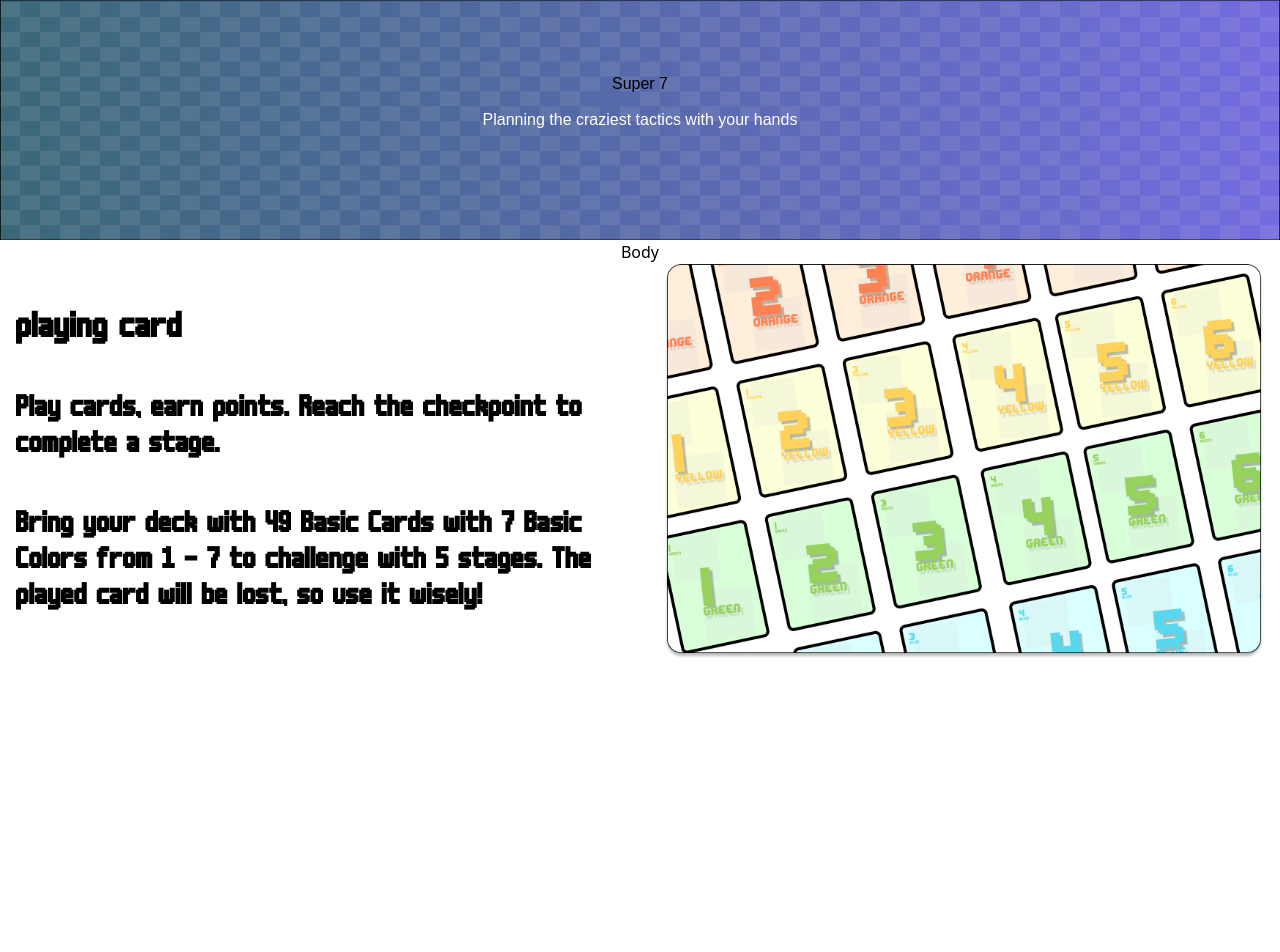
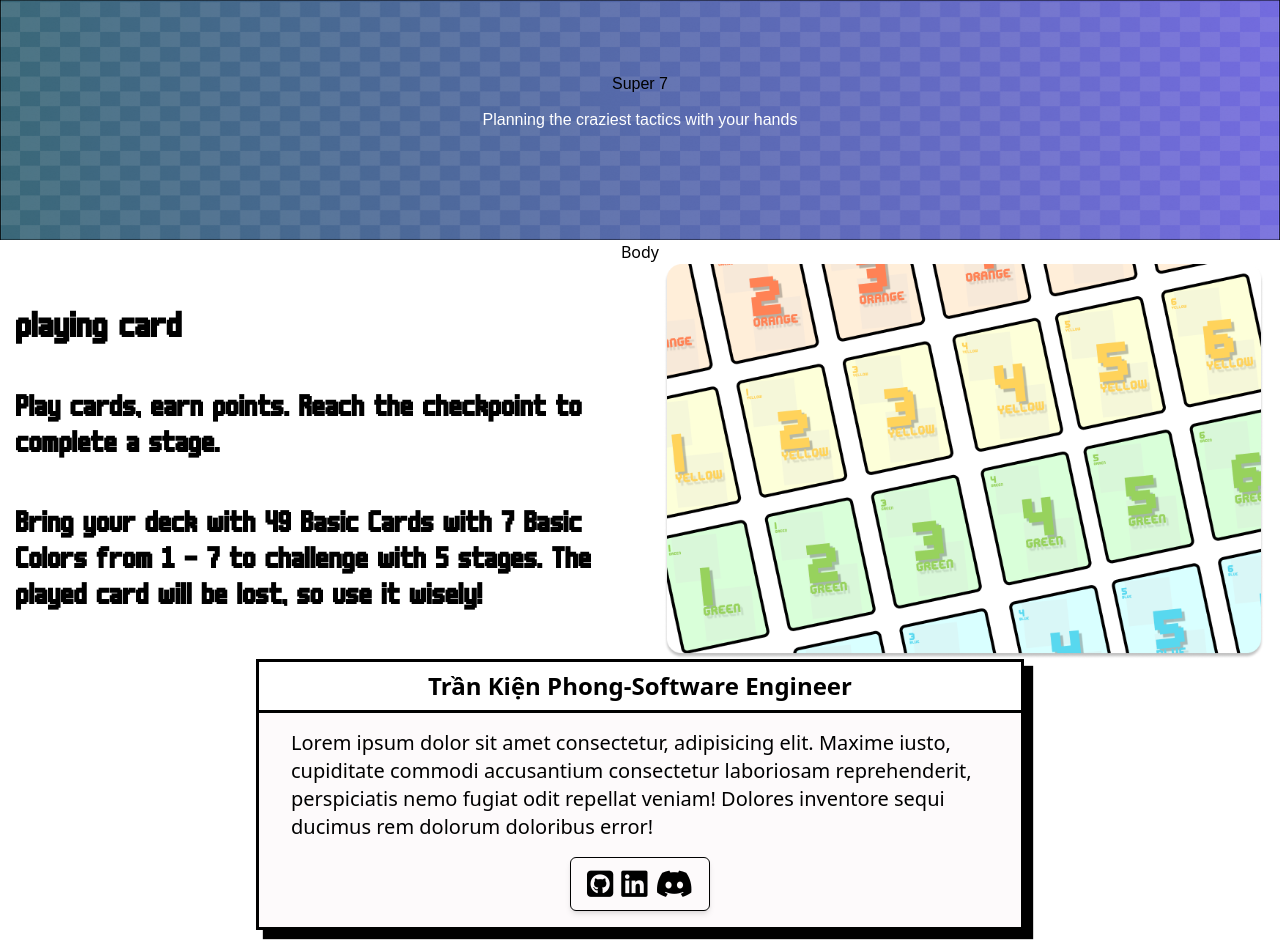
Before and after one commit to Julimorg/GameWeb, a Vue app: page / in a window 1280 px wide. Shown: the top 952 px of the page. Built offline with nearby package versions, Linux system fonts and the light colour scheme.

Commit message:
Add Contact_Member component (member's info)

```diff
--- a/index.html
+++ b/index.html
@@ -5,6 +5,8 @@
   <meta charset="UTF-8">
   <link rel="icon" href="/favicon.ico">
   <meta name="viewport" content="width=device-width, initial-scale=1.0">
+  <!-- font -->
+  <script src="https://kit.fontawesome.com/269c2d7a31.js" crossorigin="anonymous"></script>
   <!-- Thêm Default style để set css về default -->
   <link rel="stylesheet" href="/src/default_style.css">
   <title>Super Z Team</title>
--- /dev/null
+++ b/src/components/Contact_Member/Member.vue
@@ -0,0 +1,26 @@
+<template>
+    <div class="custom border-3 mx-4 lg:max-w-3xl ">
+        <div class="customStyle flex text-md md:text-xl lg:text-2xl font-bold justify-center border-b-3 py-2 left-[20%]">
+            <p>Trần Kiện Phong</p>-<p>Software Engineer</p>
+        </div>
+        <div class="flex flex-col items-center bg-[#FDFAFB]">
+            <div class="px-8 py-4 text-sm md:text-md lg:text-xl ">
+                Lorem ipsum dolor sit amet consectetur, adipisicing elit. Maxime iusto, cupiditate commodi accusantium
+                consectetur laboriosam reprehenderit, perspiciatis nemo fugiat odit repellat veniam! Dolores inventore
+                sequi ducimus rem dolorum doloribus error!
+            </div>
+
+            <div class="flex gap-2 text-3xl border-1 px-4 py-2 mb-4 rounded-md shadow-md">
+                <a><i class="fa-brands fa-square-github"></i></a>
+                <a><i class="fa-brands fa-linkedin"></i></a>
+                <a><i class="fa-brands fa-discord"></i></a>
+            </div>
+        </div>
+    </div>
+</template>
+
+<style scoped>
+.custom{
+    box-shadow: 8px 8px 1px 1px;
+}
+</style>
--- a/src/components/PlayingCard/PlayingCard.vue
+++ b/src/components/PlayingCard/PlayingCard.vue
@@ -1,9 +1,9 @@
 <template>
     <div class="w-full flex flex-col-reverse items-center justify-center max-w-90 sm:flex-row sm:max-w-140 md:max-w-210 lg:max-w-360 gap-2 " :class="{'sm:flex-row': !isPositionChanged, 'sm:flex-row-reverse':isPositionChanged, 'gap-10':isPositionChanged}">
-        <div class="flex flex-col h-full text-center sm:text-left md:justify-evenly lg:max-w-160">
-            <h1 class="font-bold font-m6x11 text-md md:text-2xl lg:text-4xl ">{{ title }}</h1>
-            <p class="font-bold font-m6x11 text-md md:text-xl lg:text-3xl ">{{ desc1 }}</p>
-            <p class="font-bold font-m6x11 text-md md:text-xl lg:text-3xl ">{{ desc2 }}</p>
+        <div class="flex flex-col h-full text-center sm:text-left md:justify-evenly lg:max-w-160 font-bold font-m6x11 text-md md:text-xl lg:text-3xl  ">
+            <h1 class=" font-bold font-m6x11 text-md md:text-xl lg:text-4xl  ">{{ title }}</h1>
+            <p>{{ desc1 }}</p>
+            <p>{{ desc2 }}</p>
         </div>
         <div class="">
             <img src="../../assets/Playing_Card_Img.png" class="w-full max-w-150">
@@ -11,26 +11,12 @@
     </div>
 </template>
 
-<script>
-    export default {
-        name: 'PlayingCard',
-        props: {
-            title: {
-                type: String,
-                required:true,
-            },
-            desc1: {
-                type: String,
-                required:true,
-            },
-            desc2: {
-                type: String,
-                required:true,
-            },
-            isPositionChanged: {
-                type: Boolean,
-                required: true,
-            },
-        }
-    }
+
+<script setup lang = 'ts'>
+    defineProps<{
+        title: string;
+        desc1: string;
+        desc2: string;
+        isPositionChanged: boolean;
+    }>();
 </script>
--- a/src/default_style.css
+++ b/src/default_style.css
@@ -1,9 +1,22 @@
 @import "tailwindcss";
+
+/* v4 tailwind bị ảnh hưởng vởi * element*/
+
+/*
 * {
   margin: 0;
   padding: 0;
   box-sizing: border-box;
+} */
+
+@layer base{
+  * {
+    margin: 0;
+    padding: 0;
+    box-sizing: border-box;
+  }
 }
+
 @font-face {
   font-family: 'm6x11';
   src: url(assets/m6x11.ttf);
--- a/src/views/HomePage/components/Body_Home.vue
+++ b/src/views/HomePage/components/Body_Home.vue
@@ -3,18 +3,43 @@
     <h1>Body</h1>
     <!-- Test component to see if it works -->
     <!-- <ButtonText></ButtonText> -->
-    <PlayingCard :title="title" :desc1="desc1" :desc2="desc2" :is-position-changed="false"></PlayingCard>
+    <!-- v-for if having multiple cards  -->
+    <PlayingCard :title = "title"  :desc1="desc1" :desc2="desc2" :is-position-changed="false"></PlayingCard>
+    <Member></Member>
   </div>
 </template>
 
 <script setup lang="ts">
-  import ButtonText from '../../../components/ButtonText/ButtonText.vue'
+  import ButtonText from '@/components/ButtonText/ButtonText.vue'
   import PlayingCard from '@/components/PlayingCard/PlayingCard.vue';
+  import Member from '@/components/Contact_Member/Member.vue';
 
   const title = 'playing card';
   const desc1 = "Play cards, earn points. Reach the checkpoint to complete a stage."
   const desc2 = 'Bring your deck with 49 Basic Cards with 7 Basic Colors from 1 - 7 to challenge with 5 stages. The played card will be lost, so use it wisely!';
 
+  //testing
+  interface PlayingCard{
+    title: string;
+    desc1: string;
+    desc2: string;
+    isPositionChanged: boolean;
+  }
+
+  const playingCard: PlayingCard[] = [
+    {
+      title: 'a',
+      desc1: 'a1',
+      desc2: 'a2',
+      isPositionChanged: true
+    },
+    {
+      title: 'a',
+      desc1: 'a1',
+      desc2: 'a2',
+      isPositionChanged: true
+    }
+  ]
 </script>
 
 <style scope>
```
Also changed, not shown: src/assets/Playing_Card_Img.png.
